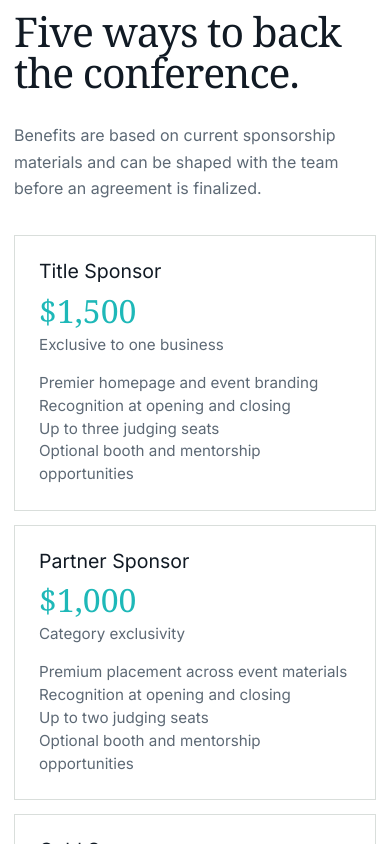
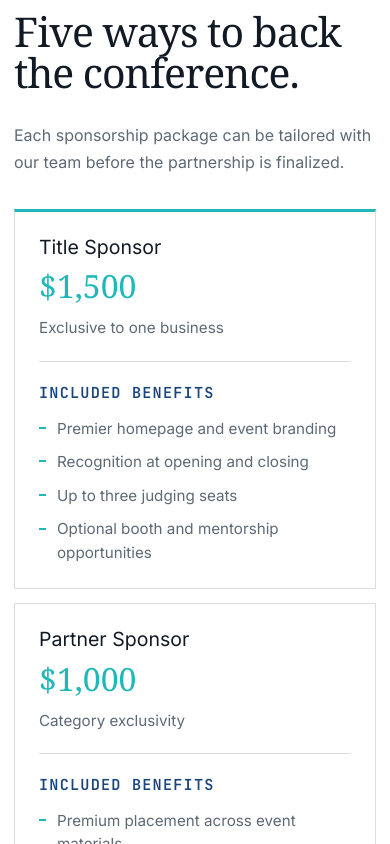
Before and after one commit to sohumgor/launch211, a React (Vite) app: page /get-involved in a window 390 px wide. Shown: the part 2560-3404 px from the top of the page. Built offline with nearby package versions, Linux system fonts and the light colour scheme; a web font is replaced by a local one.

Commit message:
Refine sponsorship tier layout

```diff
--- a/src/index.css
+++ b/src/index.css
@@ -37,6 +37,25 @@
 @media(max-width:980px){.inquiry-grid,.workshop-format-grid{grid-template-columns:1fr;gap:55px}.inquiry-copy{position:static}.founder-card{grid-template-columns:170px 1fr}.workshop-track-grid{grid-template-columns:1fr}.workshop-track{min-height:300px}}
 @media(max-width:720px){.form-row,.founder-grid,.workshop-bottom-grid{grid-template-columns:1fr}.inquiry-form{padding:26px}.inquiry-form .button{width:100%}.founder-card{grid-template-columns:120px 1fr;min-height:210px}.founder-photo{min-height:210px}.founder-copy{padding:22px}.founder-copy h3{font-size:1.55rem}}
 @media(max-width:460px){.founder-card{grid-template-columns:1fr}.founder-photo{aspect-ratio:4/3;min-height:auto}.founder-copy{padding:25px}}
+
+.tier-list{grid-template-columns:repeat(2,minmax(0,1fr));gap:18px}
+.tier-card{grid-template-columns:1fr;align-content:start;gap:22px;padding:32px}
+.tier-card:first-child{grid-column:1/-1;grid-template-columns:.6fr 1.4fr;gap:36px;border-top:3px solid var(--teal)}
+.tier-summary p{margin:8px 0 0}
+.tier-benefits{border-top:1px solid var(--line);padding-top:20px}
+.tier-benefits>p{margin:0 0 14px;color:var(--blue);font:600 .62rem var(--mono);letter-spacing:.08em;text-transform:uppercase}
+.tier-benefits ul{display:grid;gap:10px;margin:0;padding:0;list-style:none}
+.tier-benefits li{position:relative;padding-left:18px;line-height:1.55}
+.tier-benefits li:before{content:"";position:absolute;top:.68em;left:0;width:7px;height:2px;background:var(--teal)}
+.tier-card:first-child .tier-benefits{border-top:0;border-left:1px solid var(--line);padding:4px 0 4px 32px}
+.tier-card:first-child .tier-benefits ul{grid-template-columns:repeat(2,minmax(0,1fr));column-gap:28px}
+
+@media(max-width:720px){
+  .tier-list{grid-template-columns:1fr;gap:14px}
+  .tier-card,.tier-card:first-child{grid-column:auto;grid-template-columns:1fr;gap:20px;padding:24px}
+  .tier-card:first-child .tier-benefits{border-top:1px solid var(--line);border-left:0;padding:20px 0 0}
+  .tier-card:first-child .tier-benefits ul{grid-template-columns:1fr}
+}
 
 /* Mobile refinement pass: keep the editorial identity without shrinking the
    desktop composition into miniature. */
--- a/src/pages/GetInvolved.tsx
+++ b/src/pages/GetInvolved.tsx
@@ -67,8 +67,8 @@ const GetInvolved = () => {
 
         <section className="section partner-section" id="sponsors">
           <div className="site-container">
-            <div className="section-heading-row"><div><p className="eyebrow">Sponsorship</p><h2>Five ways to back the conference.</h2></div><p>Benefits are based on current sponsorship materials and can be shaped with the team before an agreement is finalized.</p></div>
-            <div className="tier-list">{sponsorTiers.map((tier) => <article className="tier-card" key={tier.name}><div><h3>{tier.name}</h3><div className="tier-amount">{tier.amount}</div><p>{tier.note}</p></div><ul>{tier.benefits.map((benefit) => <li key={benefit}>{benefit}</li>)}</ul></article>)}</div>
+            <div className="section-heading-row"><div><p className="eyebrow">Sponsorship</p><h2>Five ways to back the conference.</h2></div><p>Each sponsorship package can be tailored with our team before the partnership is finalized.</p></div>
+            <div className="tier-list">{sponsorTiers.map((tier) => <article className="tier-card" key={tier.name}><div className="tier-summary"><h3>{tier.name}</h3><div className="tier-amount">{tier.amount}</div><p>{tier.note}</p></div><div className="tier-benefits"><p>Included benefits</p><ul>{tier.benefits.map((benefit) => <li key={benefit}>{benefit}</li>)}</ul></div></article>)}</div>
           </div>
         </section>
       </main>
```
